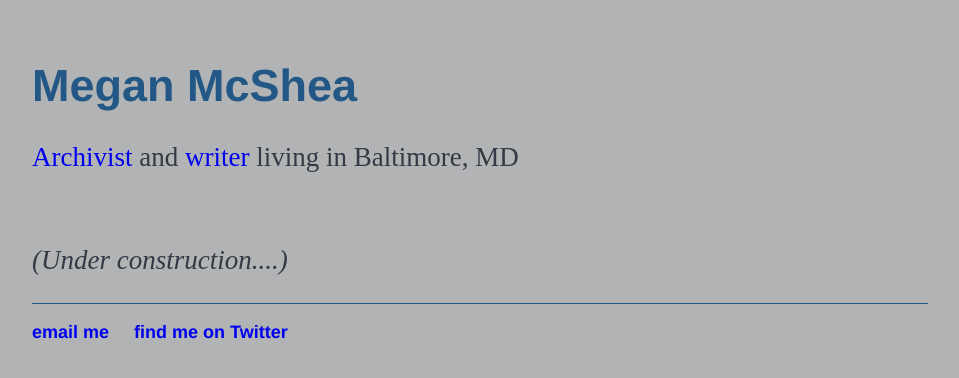
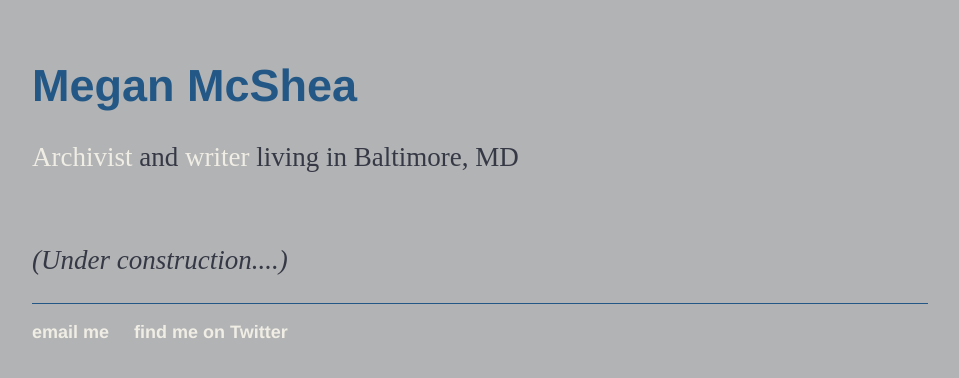
Before and after one commit to megan-mcshea/megan-mcshea.github.io, a Jekyll site: the page built from index.html, in a window 1280 px wide. Shown: the top 378 px of the page, without its empty margins (160-1119 px from the left). Built offline with Jekyll 4.4.1, drawn with Linux system fonts in a browser that asks for light colours.

Commit message:
Update main.css

```diff
--- a/css/main.css
+++ b/css/main.css
@@ -15,7 +15,7 @@ nav ul li, footer ul li {
 }
 a {
     text-decoration: none;
-    color: #FOEDE5;
+    color: #F0EDE5;
 }
 a:hover {
     text-decoration: underline;
@@ -32,7 +32,7 @@ p {
 footer {
     border-top: 1px solid #235886;
     font-size: 2vmin;
-    color: #FOEDE5;
+    color: #F0EDE5;
 }
 
 ul.posts {
```
